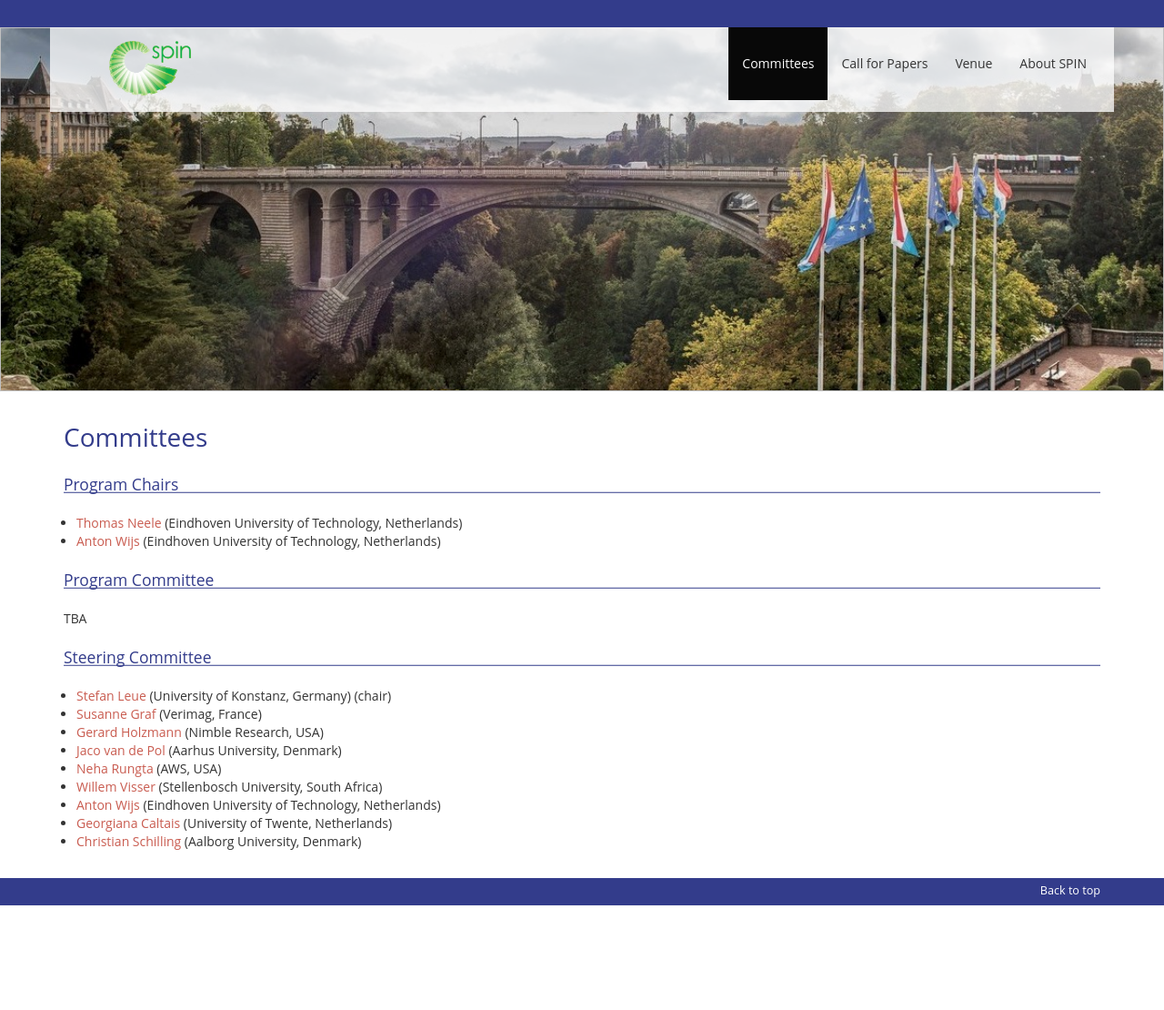
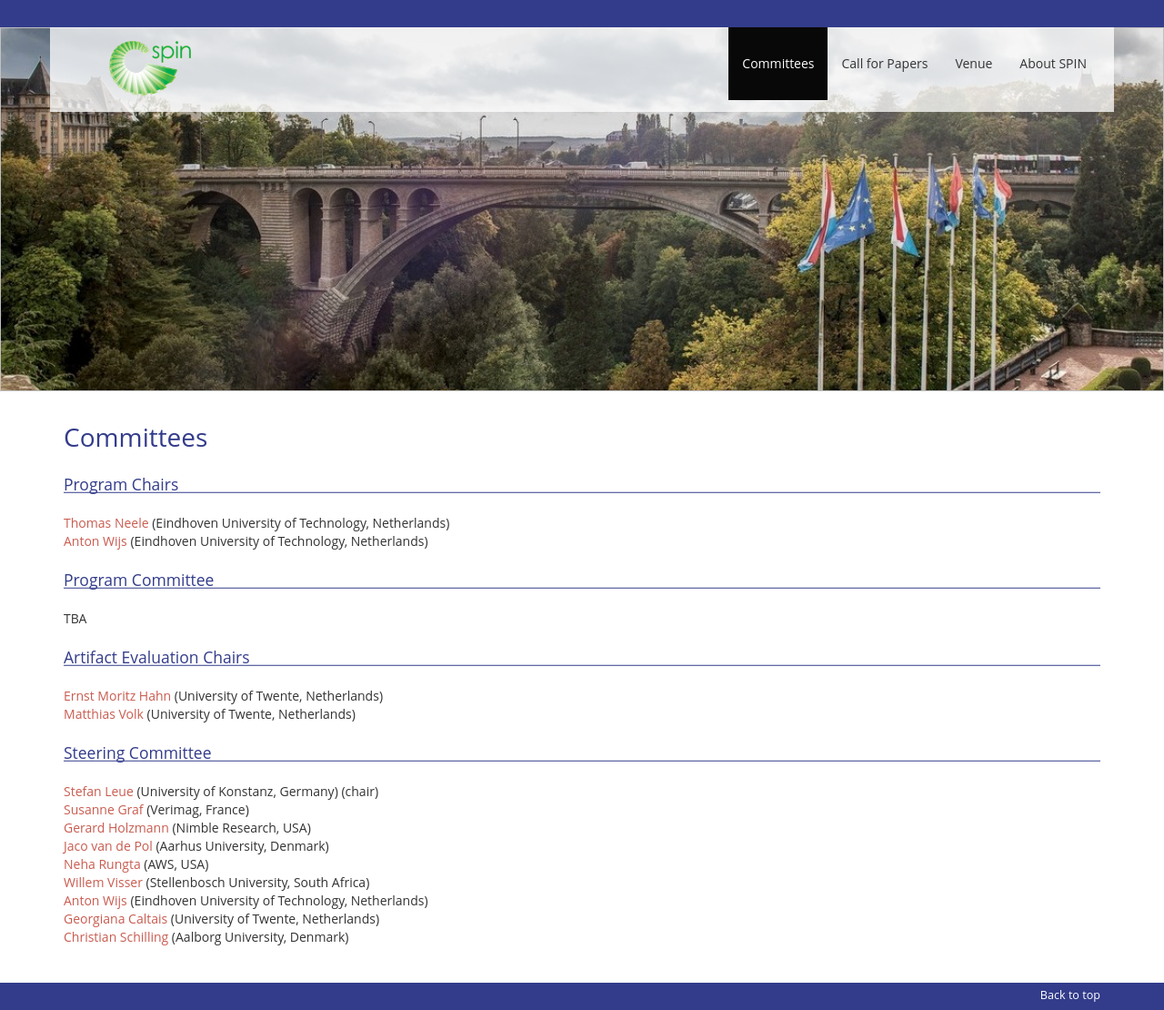
Before and after one commit to SPIN-web/SPIN2024, a Jekyll site: the page built from _pages/committees.md, in a window 1280 px wide. Shown: the whole page at 91% size. Built offline with Jekyll 4.4.1, drawn with Linux system fonts in a browser that asks for light colours; nearby versions of some CDN libraries; our own code applies the rules of GitHub Pages for plain Markdown files; before the commit the page ends 995 px from its top, so only the background shows below that.

Commit message:
Add AEC chairs

```diff
--- a/_pages/committees.md
+++ b/_pages/committees.md
@@ -9,21 +9,26 @@ order: 1
 
 ## Program Chairs
 
-- [Thomas Neele](https://tneele.com/) (Eindhoven University of Technology, Netherlands)
-- [Anton Wijs](https://www.win.tue.nl/~awijs/) (Eindhoven University of Technology, Netherlands)
+[Thomas Neele](https://tneele.com/) (Eindhoven University of Technology, Netherlands)
+[Anton Wijs](https://www.win.tue.nl/~awijs/) (Eindhoven University of Technology, Netherlands)
 
 ## Program Committee
 
 TBA
 
+## Artifact Evaluation Chairs
+
+[Ernst Moritz Hahn](https://emhahn.de/) (University of Twente, Netherlands)
+[Matthias Volk](https://volkm.github.io/) (University of Twente, Netherlands)
+
 ## Steering Committee
 
-- [Stefan Leue](https://www.sen.uni-konstanz.de/members/prof-dr-stefan-leue/) (University of Konstanz, Germany) (chair)
-- [Susanne Graf](http://www-verimag.imag.fr/~graf/) (Verimag, France)
-- [Gerard Holzmann](https://spinroot.com/gerard/) (Nimble Research, USA)
-- [Jaco van de Pol](https://cs.au.dk/~jaco/) (Aarhus University, Denmark)
-- [Neha Rungta](https://www.amazon.science/author/neha-rungta) (AWS, USA)
-- [Willem Visser](http://www.cs.sun.ac.za/~wvisser/) (Stellenbosch University, South Africa)
-- [Anton Wijs](https://www.win.tue.nl/~awijs/) (Eindhoven University of Technology, Netherlands)
-- [Georgiana Caltais](https://www.georgianacaltais.com/) (University of Twente, Netherlands)
-- [Christian Schilling](https://www.christianschilling.net/) (Aalborg University, Denmark)
+[Stefan Leue](https://www.sen.uni-konstanz.de/members/prof-dr-stefan-leue/) (University of Konstanz, Germany) (chair)
+[Susanne Graf](http://www-verimag.imag.fr/~graf/) (Verimag, France)
+[Gerard Holzmann](https://spinroot.com/gerard/) (Nimble Research, USA)
+[Jaco van de Pol](https://cs.au.dk/~jaco/) (Aarhus University, Denmark)
+[Neha Rungta](https://www.amazon.science/author/neha-rungta) (AWS, USA)
+[Willem Visser](http://www.cs.sun.ac.za/~wvisser/) (Stellenbosch University, South Africa)
+[Anton Wijs](https://www.win.tue.nl/~awijs/) (Eindhoven University of Technology, Netherlands)
+[Georgiana Caltais](https://www.georgianacaltais.com/) (University of Twente, Netherlands)
+[Christian Schilling](https://www.christianschilling.net/) (Aalborg University, Denmark)
```
